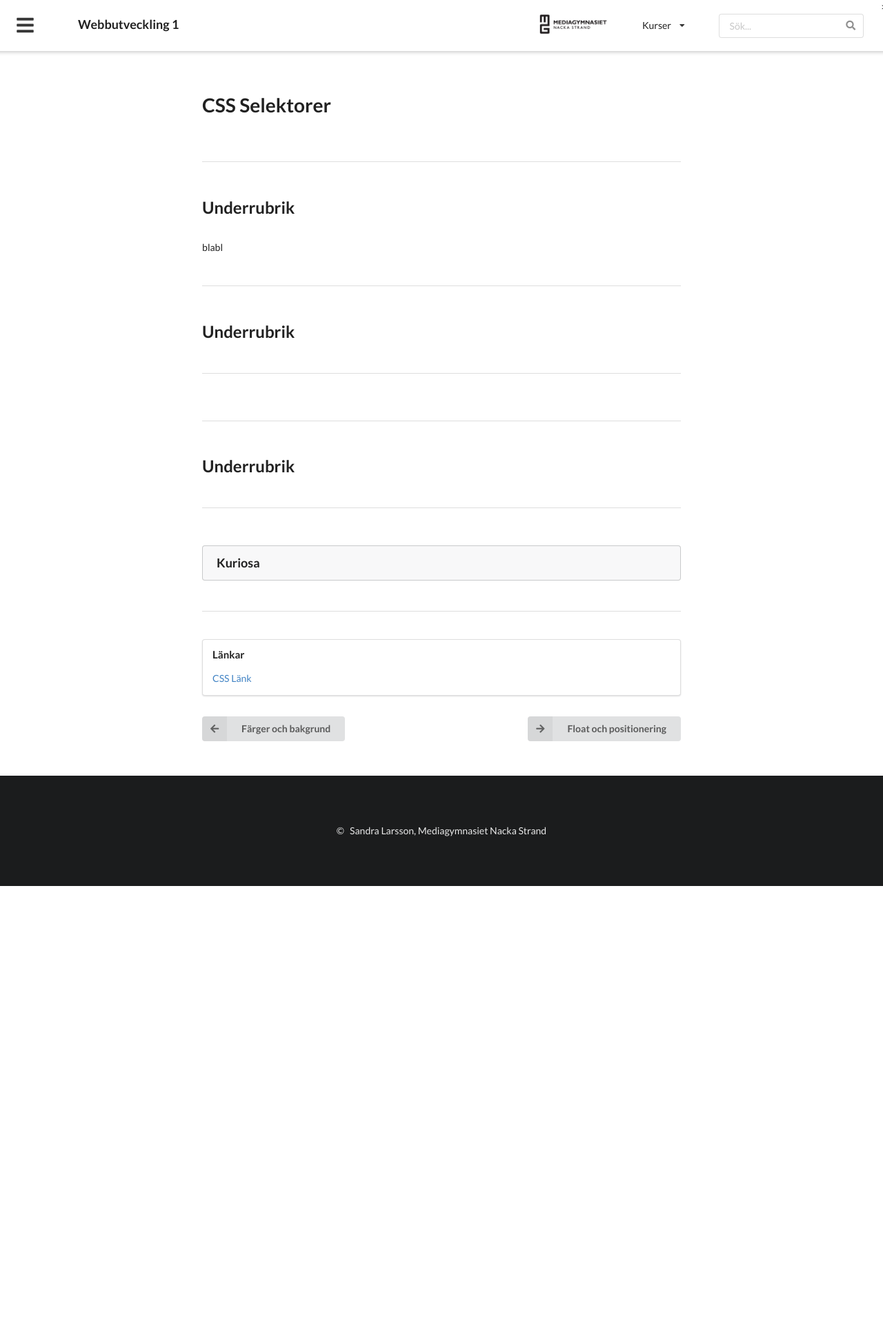
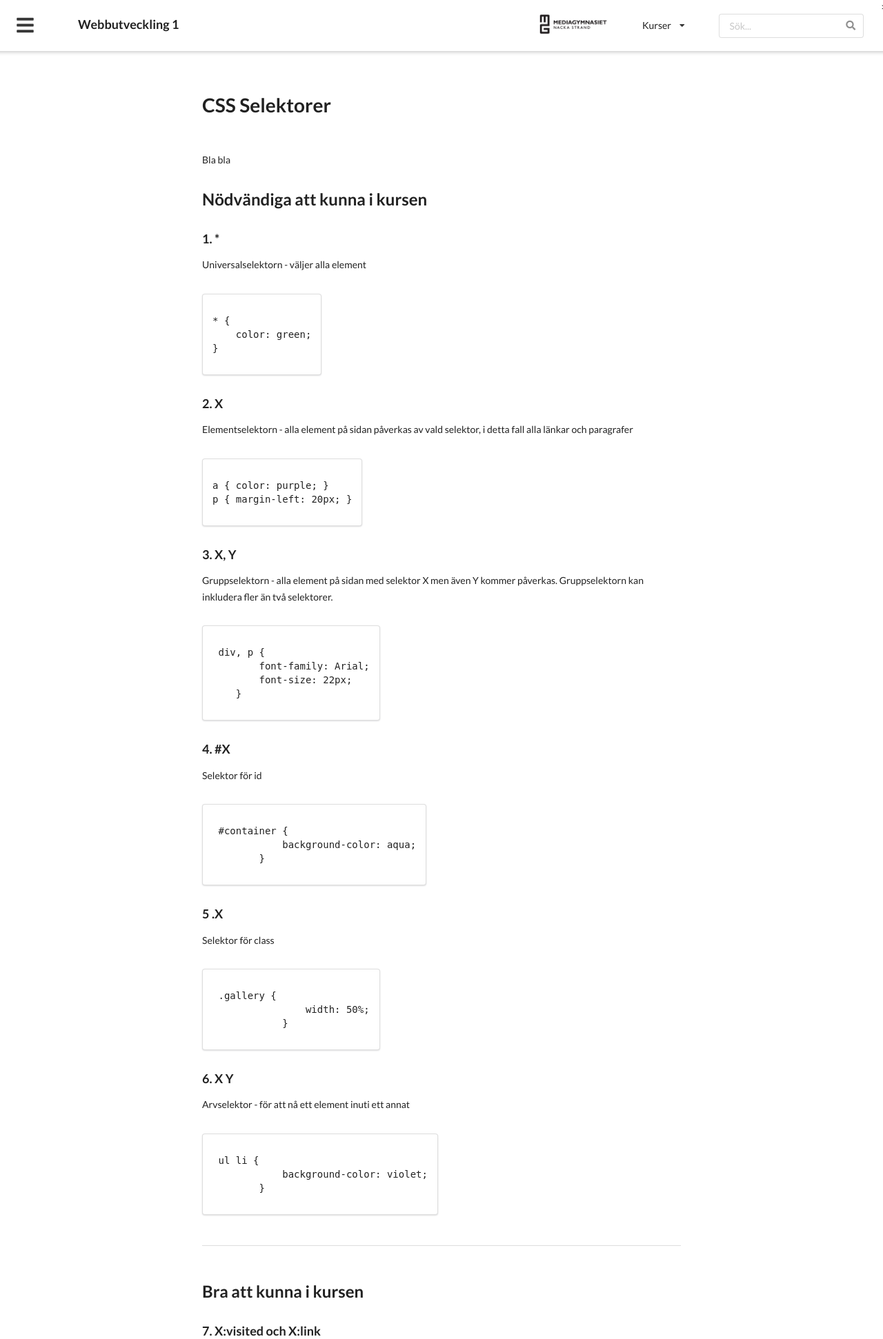
Before and after one commit to sandralMG/MGWebb, a PHP site: page /sites/webb1/css/selectorsCSS.html in a window 1280 px wide. Shown: the top 1942 px of the page at 69% size. Before the commit the page ends 1285 px from the top, so only its background shows below. Run offline with PHP 8.4, Linux system fonts and the light colour scheme; some libraries are stand-ins or nearby versions.

Commit message:
css selectors

```diff
--- a/sites/webb1/css/selectorsCSS.html
+++ b/sites/webb1/css/selectorsCSS.html
@@ -238,50 +238,129 @@
                     </div>
                     <div class="ten wide column">
                         <div class="ui vertical segment">
-                            <!-- Intro HTML-->
+
                             <h1 class="ui header"> CSS Selektorer</h1>
 
+                            <p>Bla bla</p>
+
+                            <h2 class="ui header"> Nödvändiga att kunna i kursen </h2>
+
+                            <h3 class="ui header">1. * </h3>
+                            <p>Universalselektorn - väljer alla element</p>
+
+                            <div class="ui compact segment">
+                                <pre><code class="css">* {
+    color: green;
+}</code></pre>
+                            </div>
 
 
+                            <h3 class="ui header">2. X </h3>
+                            <p>Elementselektorn - alla element på sidan påverkas av vald selektor, i detta fall alla länkar
+                                och paragrafer</p>
 
+                            <div class="ui compact segment">
+                                <pre><code class="css">a { color: purple; }
+p { margin-left: 20px; }
+</code></pre>
+                            </div>
+
+                            <h3 class="ui header">3. X, Y</h3>
+                            <p>Gruppselektorn - alla element på sidan med selektor X men även Y kommer påverkas. Gruppselektorn
+                                kan inkludera fler än två selektorer.</p>
+                            <div class="ui compact segment">
+                                <pre><code class="css"> div, p {
+        font-family: Arial;
+        font-size: 22px;
+    }</code></pre>
+                            </div>
+
+                            <h3 class="ui header">4. #X</h3>
+                            <p>Selektor för id</p>
+                            <div class="ui compact segment">
+                                <pre><code class="css"> #container {
+            background-color: aqua;
+        }</code></pre>
+                            </div>
+
+
+                            <h3 class="ui header">5 .X</h3>
+                            <p>Selektor för class</p>
+                            <div class="ui compact segment">
+                                <pre><code class="css"> .gallery {
+                width: 50%;
+            }</code></pre>
+                            </div>
+
+                            <h3 class="ui header">6. X Y </h3>
+                            <p>Arvselektor - för att nå ett element inuti ett annat</p>
+                            <div class="ui compact segment">
+                                <pre><code class="css"> ul li {
+            background-color: violet;
+        }</code></pre>
+                            </div>
+
+                        </div>
+                        <div class="ui vertical segment">
+
+                            <h2 class="ui header"> Bra att kunna i kursen </h2>
+
+                            <h3 class="ui header">7. X:visited och X:link</h3>
+                            <p>Selektor för element som är bar</p>
+
+                            <h3 class="ui header">8. X:hover</h3>
+                            <p>Kallas för action pseudo class. När man gör mouse over element X aktiveras regeln.</p>
+                            <div class="ui compact segment">
+                                <pre><code class="css"> a:hover {
+                background-color: yellow;
+            }</code></pre>
+                            </div>
+                            <h3 class="ui header">9. X:focus</h3>
+                            <p>Selektor när ett element</p>
+
+                            <h3 class="ui header">10. X[type]</h3>
+                            <p>Selektor för element som är bar</p>
+
+                            <h3 class="ui header">11. X[type="input"]</h3>
+                            <p>Selektor för element som är bar</p>
+
+                            <h3 class="ui header">12. X > Y </h3>
+                            <p>Selektor för element som är bar</p>
+
+                            <h3 class="ui header">13. X > Y </h3>
+                            <p>Selektor för element som är bar</p>
+
+                            <h3 class="ui header">14. X + Y </h3>
+                            <p>Selektor för element som är bar</p>
+
+                            <h3 class="ui header">15. X ~ Y </h3>
+                            <p>Selektor för element som är bar</p>
 
                         </div>
 
                         <div class="ui vertical segment">
 
-                            <h2 class="ui header"> Underrubrik</h2>
-                            <p>
-                                blabl
-                            </p>
+                            <h2 class="ui header"> Du kanske använder någon gång i kursen</h2>
+
+                            <h3 class="ui header">15. X:before och X:after</h3>
+                            <p>Selektor för element som är bar</p>
+
+                            <h3 class="ui header">16. X:first-child</h3>
+                            <p>Selektor för element som är bar</p>
+
+                            <h3 class="ui header">17. X:nth-child(n)</h3>
+                            <p>Selektor för element som är bar</p>
+
+                            <h3 class="ui header">18. X:nth-last-child</h3>
+                            <p>Selektor för element som är bar</p>
+
+                            <h3 class="ui header">19. X:nth-of-type(n)</h3>
+                            <p>Selektor för element som är bar</p>
 
                         </div>
 
 
-
-
                         <div class="ui vertical segment">
-
-                            <h2 class="ui header">Underrubrik</h2>
-
-                        </div>
-
-                        <div class="ui vertical segment">
-
-
-
-                        </div>
-
-                        <div class="ui vertical segment">
-                            <h2 class="ui header">Underrubrik</h2>
-
-
-
-                        </div>
-
-                        <div class="ui vertical segment">
-
-
-
 
                             <div class="ui message">
 
@@ -294,12 +373,12 @@
 
                         <div class="ui segment link">
                             <h4 class="ui header link">Länkar </h4>
-                            <a href="#" target="_blank">CSS Länk
+                            <a href="https://www.w3schools.com/cssref/css_selectors.asp" target="_blank">W3Schools CSS Selector Reference
                             </a>
                             <br>
-
-
-
+                            <a href="hhttps://code.tutsplus.com/tutorials/the-30-css-selectors-you-must-memorize--net-16048" target="_blank"> Envatotuts - The 30 CSS Selectors You Should Mememorize
+                            </a>
+                            <br>
                         </div>
 
                         <div class="ui hidden divider"></div>
```
Also changed, not shown: sites/webb1/css/boxmodelCSS.html (+13 -20 lines), style/style.css (+5 -5 lines), assets/images/boxmodel.png (added).
